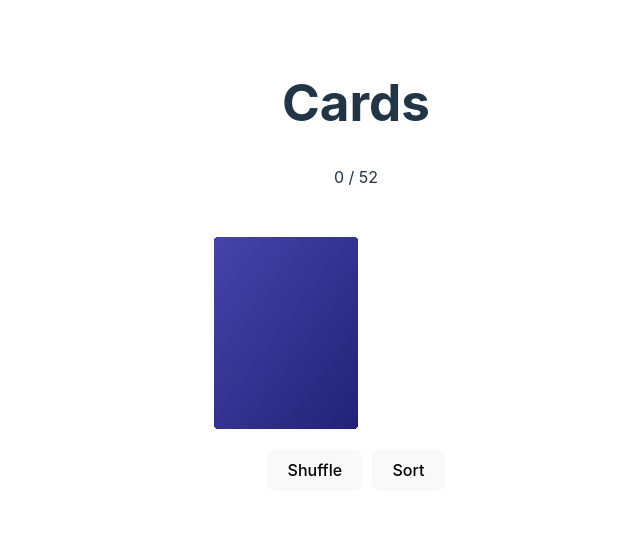
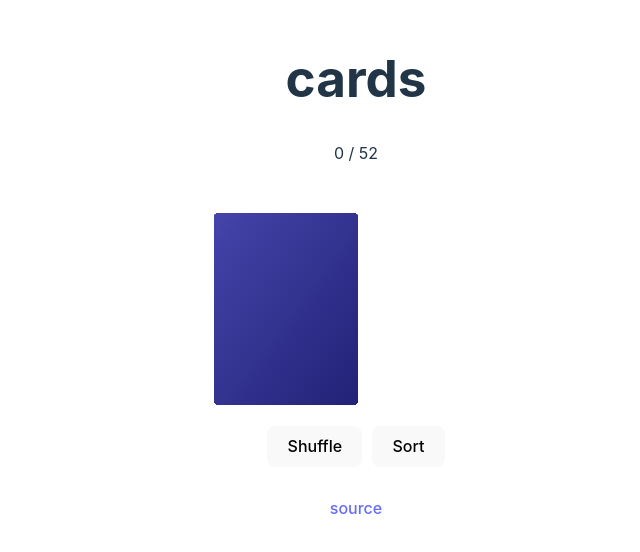
Before and after one commit to rottencandy/react-cards, a React (Vite) app: page / in a window 1280 px wide. Shown: the part 132-684 px from the top of the page, without its empty margins (284-924 px from the left). Built offline with nearby package versions, Linux system fonts and the light colour scheme.

Commit message:
add footer link

```diff
--- a/src/App.tsx
+++ b/src/App.tsx
@@ -5,10 +5,19 @@ function App() {
 
   return (
     <>
-      <h1>Cards</h1>
-      <div className="table">
+      <h1>cards</h1>
+
+      <main>
         <Deck />
-      </div>
+      </main>
+
+      <br/>
+
+      <footer>
+        <a href="https://github.com/rottencandy/react-cards" target="_blank">
+          source
+        </a>
+      </footer>
     </>
   )
 }
```
